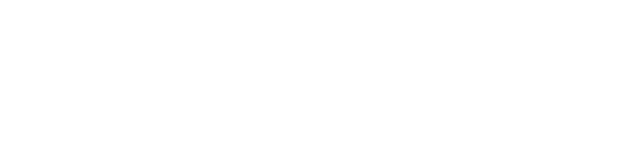
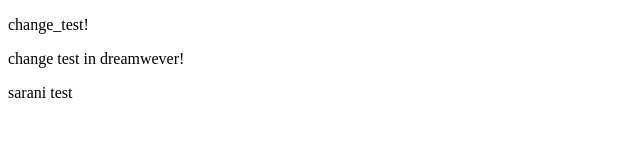
Before and after one commit to tajigit2020/test_repository1, a plain HTML site: page index.html in a window 1280 px wide. Shown: the whole page, without its empty margins (0-640 px from the left). Drawn offline with Linux system fonts and the light colour scheme.

Commit message:
test cheange now
henkoushitayo

```diff
--- a/index.html
+++ b/index.html
@@ -4,6 +4,9 @@
     <meta charset="UTF-8">
     <meta name="viewport" content="width=device-width, initial-scale=1.0">
     <title>Document</title>
+    <p>change_test!</p>
+	<p>change test in dreamwever!</p>
+	<p>sarani test</p>
 </head>
 <body>
 
```
